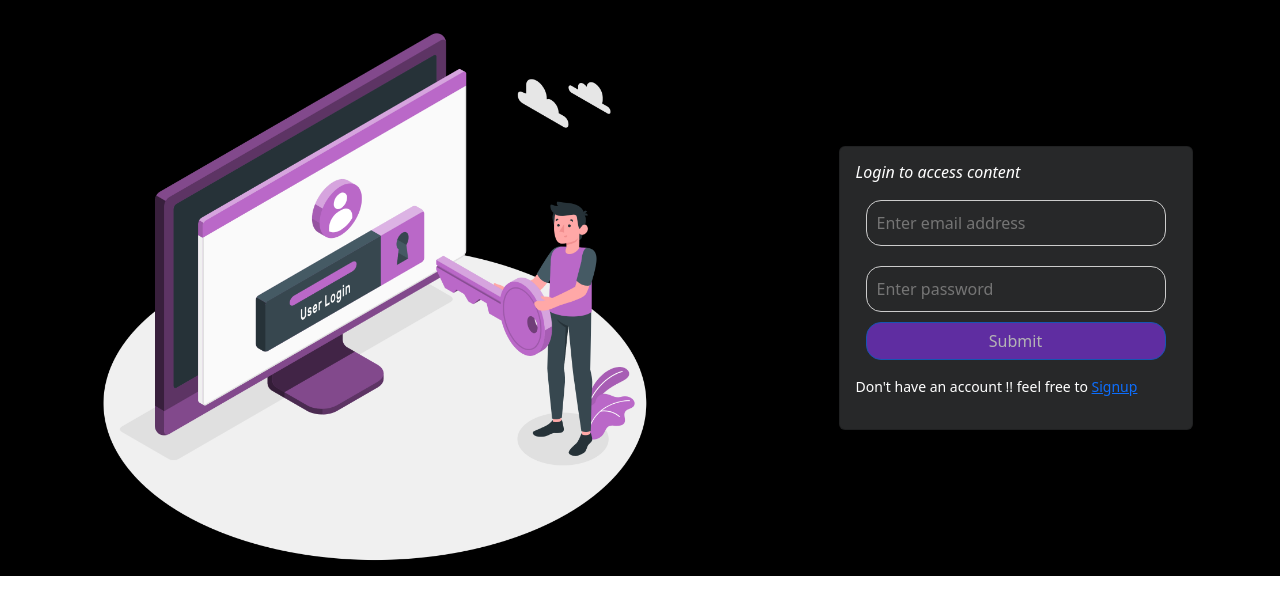
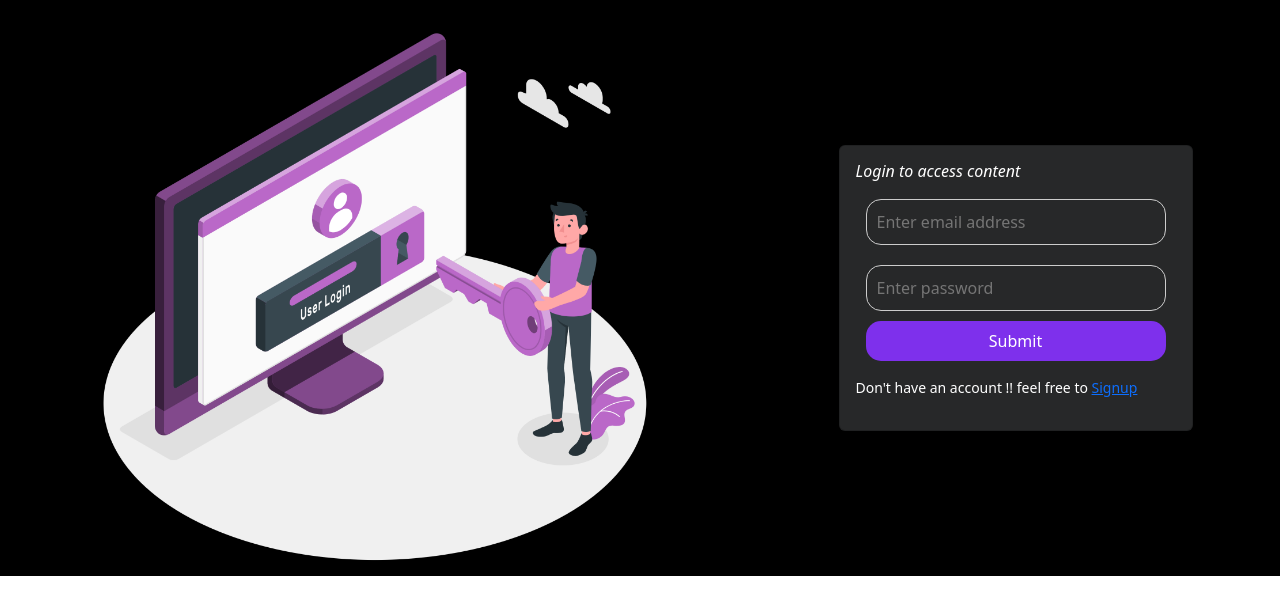
Before and after one commit to devchandhana12/practice-app, a React (Create React App) app: page /Login in a window 1280 px wide. Shown: the top 614 px of the page. Built offline with nearby package versions, Linux system fonts and the light colour scheme.

Commit message:
authcontext done

```diff
--- a/src/App.tsx
+++ b/src/App.tsx
@@ -4,15 +4,21 @@ import Login from "./pages/Login";
 import "bootstrap/dist/css/bootstrap.min.css";
 import { BrowserRouter, Routes, Route } from "react-router-dom";
 import SignUp from "./pages/Signup";
+import Home from "./pages/Home";
+// contexts
+import AuthProvider from "./contexts/AuthContext";
 function App() {
   return (
     <div className="App">
+      <AuthProvider>
         <BrowserRouter>
           <Routes>
+            <Route path="/home" element={<Home />} />
             <Route path="/Login" element={<Login />} />
             <Route path="/Signup" element={<SignUp />} />
           </Routes>
         </BrowserRouter>
+      </AuthProvider>
     </div>
   );
 }
--- /dev/null
+++ b/src/contexts/AuthContext.tsx
@@ -0,0 +1,38 @@
+import * as React from "react";
+
+type User = {
+  user: string;
+};
+
+interface AuthContextProps {
+  user: User | null;
+  login: (userData: string | null) => void; // Adjust the login function type
+  logout: () => void;
+}
+
+export const AuthContext = React.createContext<AuthContextProps>({
+  user: null,
+  login: (userData: string | null) => {},
+  logout: () => {},
+});
+
+const AuthProvider: React.FC<React.ReactNode | any> = ({ children }) => {
+  const [user, setUser] = React.useState<User | null>(null);
+
+  const login = (userData: string | null) => {
+    // Assuming that userData is a string representing the username
+    setUser(userData ? { user: userData } : null);
+  };
+
+  const logout = () => {
+    setUser(null);
+  };
+
+  return (
+    <AuthContext.Provider value={{ user, login, logout }}>
+      {children}
+    </AuthContext.Provider>
+  );
+};
+
+export default AuthProvider;
--- /dev/null
+++ b/src/pages/Home.tsx
@@ -0,0 +1,8 @@
+import React from "react";
+import { AuthContext } from "../contexts/AuthContext";
+const Home = () => {
+  const { user } = React.useContext(AuthContext);
+  console.log(user);
+  return <div>Welcome to our site, please wait while we create stuff</div>;
+};
+export default Home;
--- a/src/pages/Login.tsx
+++ b/src/pages/Login.tsx
@@ -2,11 +2,22 @@ import React from "react";
 import { Formik, Form, Field } from "formik";
 import { LoginImg } from "../assets";
 import CardComp from "../stories/CardComp";
-import ButtonComp from "../stories/Button";
+import { useNavigate } from "react-router-dom";
+import { createClient } from "@supabase/supabase-js";
+import { AuthContext } from "../contexts/AuthContext";
 
 const Login = () => {
   const [isSubmitting, setIsSubmitting] = React.useState(false);
+  const navigate = useNavigate();
 
+  // supabase auth details
+  const supaUrl = "https://flfswbbkbwfdkdnizwai.supabase.co";
+  const supaKey =
+    "eyJhbGciOiJIUzI1NiIsInR5cCI6IkpXVCJ9.eyJpc3MiOiJzdXBhYmFzZSIsInJlZiI6ImZsZnN3YmJrYndmZGtkbml6d2FpIiwicm9sZSI6ImFub24iLCJpYXQiOjE3MDI2MzcyNjUsImV4cCI6MjAxODIxMzI2NX0.zQLEGkYaxH3xMx0Nz0EQpD7IjadYSbt7qbzcV0bQelo";
+  const supabase = createClient(supaUrl, supaKey);
+
+  const { login, user } = React.useContext(AuthContext);
+  console.log(user);
   return (
     <div className="d-flex align-items-center justify-content-around">
       <div style={{ width: "45%" }}>
@@ -17,8 +28,20 @@ const Login = () => {
           <h6 style={{ fontStyle: "italic" }}>Login to access content</h6>
           <Formik
             initialValues={{ email: "", password: "" }}
-            onSubmit={() => {
-              // Handle form submission logic
+            onSubmit={async (values, { resetForm }) => {
+              setIsSubmitting(true);
+              await supabase.auth
+                .signInWithPassword({
+                  email: values.email,
+                  password: values.password,
+                })
+                .then((data) => {
+                  console.log(data.data.user);
+                  login(data.data.user?.user_metadata.username);
+                  resetForm();
+                  navigate("/home");
+                })
+                .catch((err) => console.log(err));
             }}
           >
             {(formikProps) => (
@@ -55,12 +78,21 @@ const Login = () => {
                     margin: "10px",
                   }}
                 />
-                <ButtonComp
-                  color="#7E30E1"
-                  onClick={() => {}}
-                  style={{ width: "300px", borderRadius: 15 }}
+                <button
+                  type="submit"
                   disabled={isSubmitting}
-                />
+                  style={{
+                    background: "#7E30EC",
+                    color: "white",
+                    width: 300,
+                    borderRadius: 15,
+                    outline: "none",
+                    padding: 8,
+                    border: "none",
+                  }}
+                >
+                  Submit
+                </button>
               </Form>
             )}
           </Formik>
--- a/src/pages/Signup.tsx
+++ b/src/pages/Signup.tsx
@@ -31,6 +31,11 @@ const SignUp = () => {
                 const { data, error } = await supabase.auth.signUp({
                   email: values.email,
                   password: values.password,
+                  options: {
+                    data: {
+                      username: values.username,
+                    },
+                  },
                 });
 
                 if (error) {
--- a/src/stories/Button.tsx
+++ b/src/stories/Button.tsx
@@ -4,9 +4,10 @@ interface ButtonProps {
   label?: string;
   variant?: "primary" | "secondary" | "danger" | "success";
   color?: string;
-  onClick: () => void;
+  onClick?: () => void;
   style?: any;
   disabled?: boolean;
+  type?: "button" | "submit" | "reset";
 }
 const ButtonComp: React.FC<ButtonProps> = ({
   label,
@@ -14,6 +15,7 @@ const ButtonComp: React.FC<ButtonProps> = ({
   color,
   onClick,
   style,
+  type,
   disabled,
   ...props
 }) => {
@@ -24,6 +26,7 @@ const ButtonComp: React.FC<ButtonProps> = ({
       style={{ backgroundColor: color, ...style }}
       {...props}
       disabled
+      type={type}
     >
       {label ? label : "Submit"}
     </Button>
```
Also changed, not shown: 1 other file (tests, documents, lock files or other folders). Lines whose indentation alone changed are shown as unchanged.
